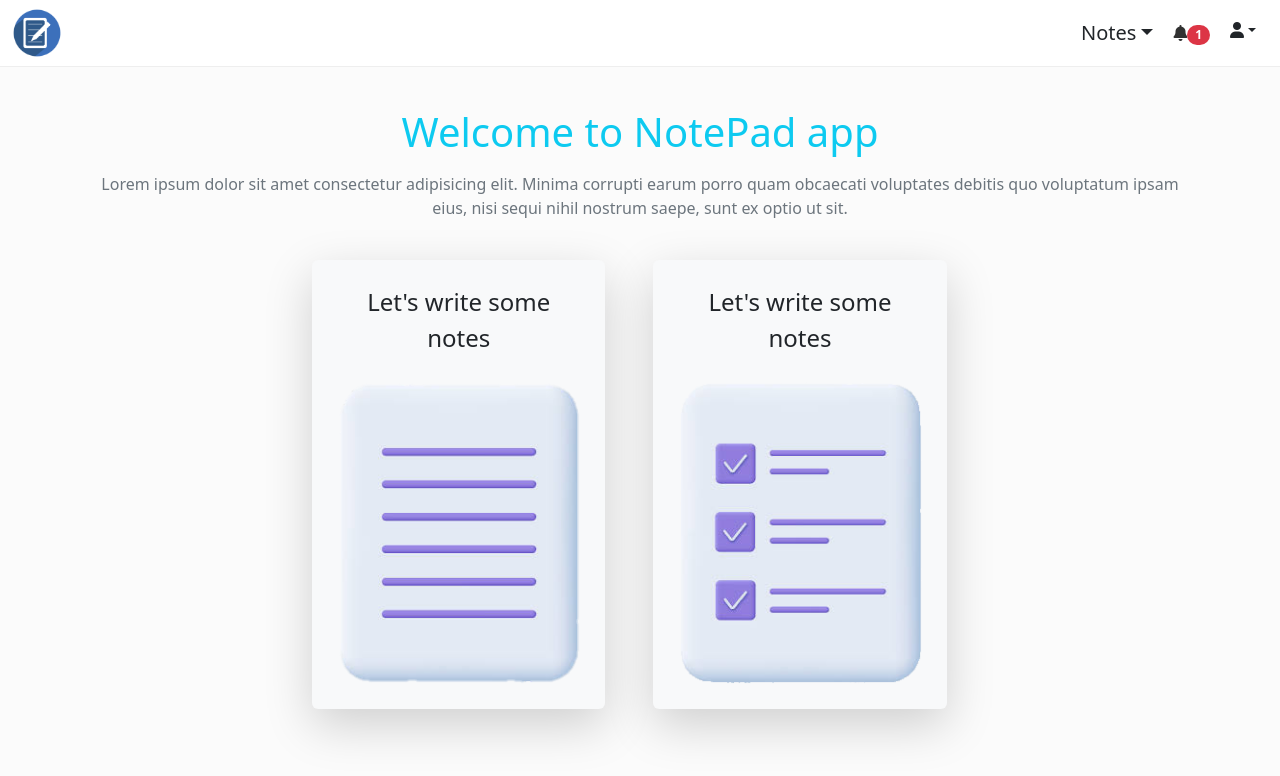
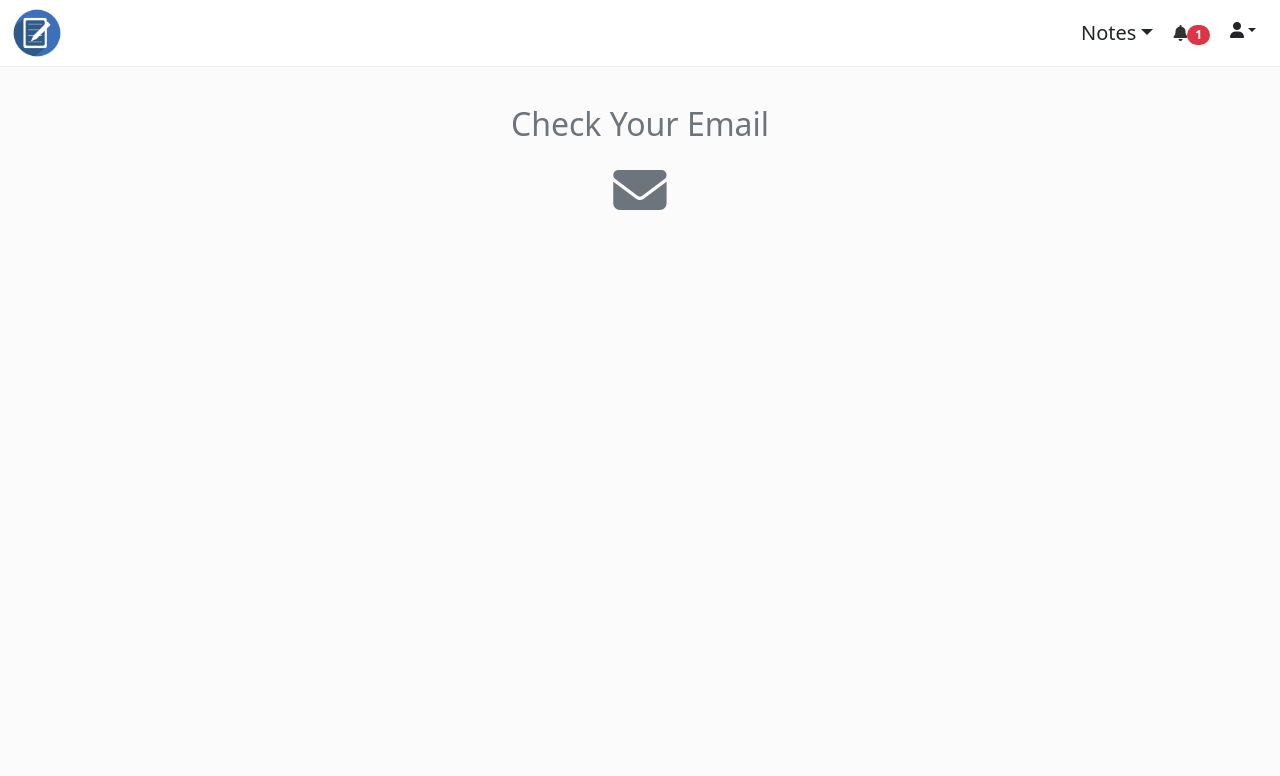
Before and after one commit to note-pad-app/note-pad-site, a React (Vite) app: page /varify in a window 1280 px wide. Before the commit this address led to /. Shown: the top 776 px of the page. Built offline with nearby package versions, Linux system fonts and the light colour scheme; a web font is replaced by a local one.

Commit message:
varify email page is added

```diff
--- a/src/App.tsx
+++ b/src/App.tsx
@@ -19,6 +19,7 @@ import Home from "./pages/Home"
 import Profile from "./pages/Profile"
 import Login from "./pages/Login"
 import SignUp from "./pages/SignUp"
+import Varification from "./pages/Varification"
 // redux
 import {useSelector} from 'react-redux'
 import {useDarkMode} from './hooks/useDarkMode'
@@ -51,6 +52,7 @@ function App() {
         <Route path="profile" element={<Profile />} />
         <Route path="login" element={<Login />} />
         <Route path="signup" element={<SignUp />} />
+        <Route path="varify" element={<Varification/>} />
         <Route path="*" element={<Notfound />} />
       </Route>
     </Routes>
--- a/src/api/index.js
+++ b/src/api/index.js
@@ -1,8 +1,10 @@
 import axios from 'axios'
 
 const api = axios.create({
-    baseURL: 'http://localhost:3000/'
+    baseURL: 'http://localhost:3333/'
 })
 
 // getting data
 export const getNotes = () => api.get('notes').then(res=> console.log(res)).catch(er=> console.log(er))
+// user registeration
+export const register = (data) => api.post('register', data).then(res=> console.log(res.data)).catch(er=> console.log(er))
--- a/src/pages/Home.tsx
+++ b/src/pages/Home.tsx
@@ -18,8 +18,8 @@ function Home() {
                         </Link>
                     </div>
                     <div className='home-card rounded p-4 shadow-lg text-center bg-light col-11 mt-4 col col-sm-11 col-md-5 mx-4'>
-                        <p className="fs-4">Let's write some notes</p>
-                        <Link to="/notes">
+                        <p className="fs-4">Let's add some todos</p>
+                        <Link to="/todos">
                             <img src={todoImg} className="img-fluid mt-2"></img>
                         </Link>
                     </div>
--- a/src/pages/SignUp.tsx
+++ b/src/pages/SignUp.tsx
@@ -1,8 +1,13 @@
 import { Formik, Form, Field, ErrorMessage } from 'formik'
 import * as yup from 'yup'
 import { Link } from 'react-router-dom'
+import { useMutation } from 'react-query'
+import * as api from '../api'
+import {useNavigate} from 'react-router-dom'
 
 function SignUp() {
+    const navigate = useNavigate()
+
     const initailValues = { username: '', email: '', password: '', confirm: '' };
     const loginSchema = yup.object({
         username: yup.string().required().min(3),
@@ -10,8 +15,11 @@ function SignUp() {
         password: yup.string().required().min(4),
         confirm: yup.string().label('confirm password').required().oneOf([yup.ref('password'), null], 'password must match!')
     })
-    const onSubmit = (values: Object) => {
-        console.log(values)
+
+    const register = useMutation(api.register)
+
+    const onSubmit = (values: any) => {
+        register.mutate(values, {onSuccess: ()=> navigate('/varify')});
     }
     return (
         <div className='container'>
@@ -52,7 +60,9 @@ function SignUp() {
                             <ErrorMessage name="confirm"/>
                         </div>
                         <div className="text-center mt-2">
-                            <button type="submit" className='btn btn-info text-white mt-2 px-4 align-self-center'>Sign Up</button>
+                            <button type="submit" className='btn btn-info text-white mt-2 px-4 align-self-center'>
+                                {register.isLoading ? 'Sign Up...': 'Sign Up'}
+                            </button>
                         </div>
                         <Link to="/login" className="text-info text-decoration-none d-block text-center fs-4 p-3">have an acount</Link>
                     </Form>
--- /dev/null
+++ b/src/pages/Varification.tsx
@@ -0,0 +1,14 @@
+import React from 'react'
+
+function Varification() {
+  return (
+    <div style={{marginTop: '100px', textAlign: 'center'}}>
+      <p className='text-secondary fs-2'>
+        Check Your Email
+      </p>
+      <i className="fas fa-envelope text-secondary" style={{fontSize: '40pt'}}></i>
+    </div>
+  )
+}
+
+export default Varification
```
